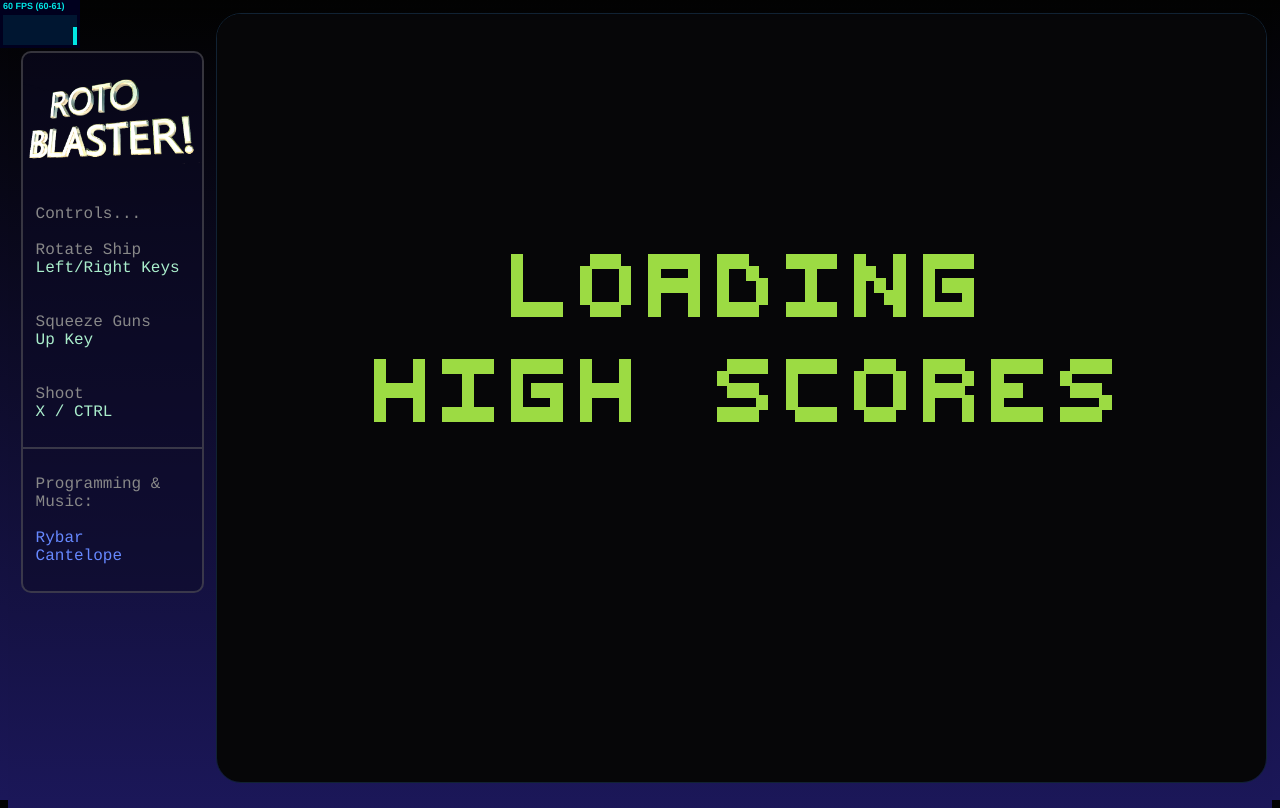
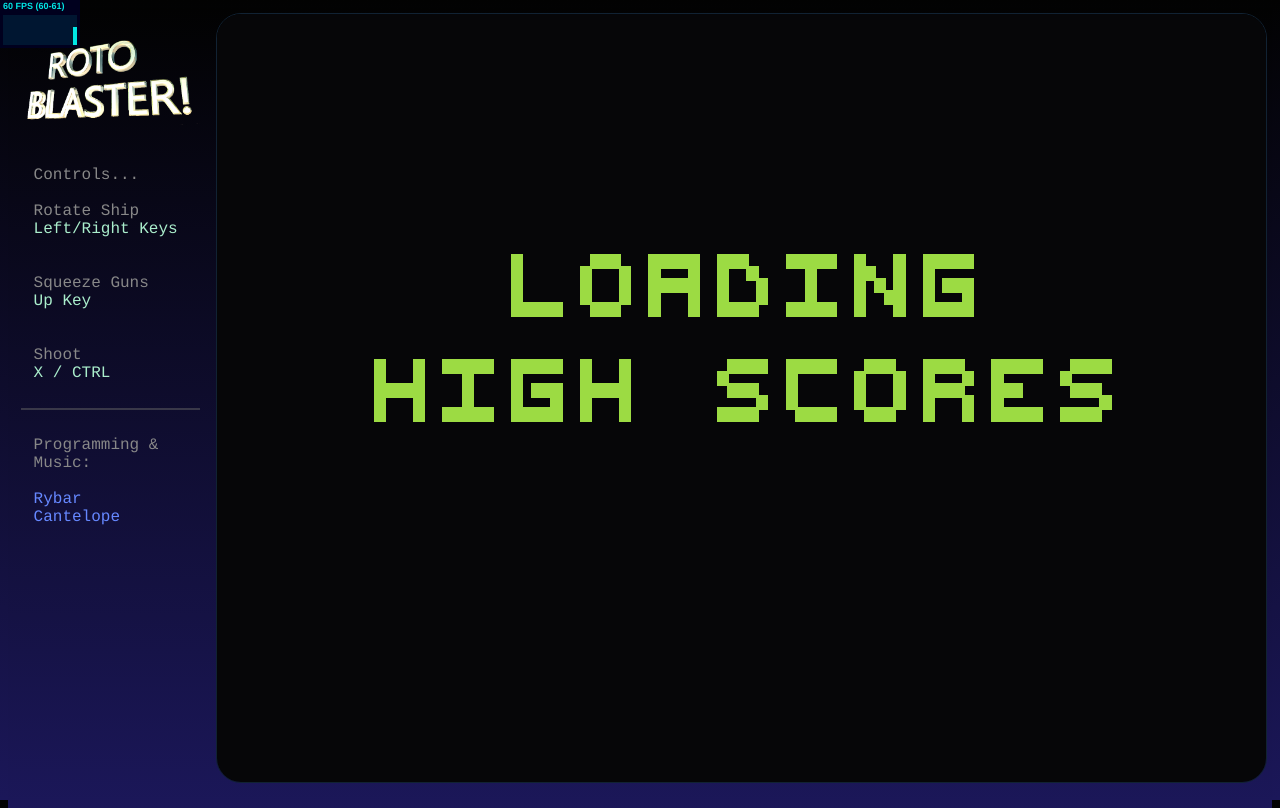
Before and after one commit to srmcgann/tunnel, a plain HTML site: page index.html in a window 1280 px wide. Drawn offline with Linux system fonts and the light colour scheme; no server answers.

Commit message:
minor CSS adjustment

```diff
--- a/index.html
+++ b/index.html
@@ -2,7 +2,7 @@
 <html>
 	<head>
 		<meta charset="UTF-8">
-		<link rel="stylesheet" type="text/css" href="style.css">
+		<link rel="stylesheet" type="text/css" href="style.css?2">
 	</head>
 	<body>
 		<canvas id=canvas></canvas>
--- a/style.css
+++ b/style.css
@@ -31,17 +31,14 @@ html,body{
 #instructions{
   position:absolute;
   font-family:courier,arial,tahoma;
-  top:4vw;
+  top:0;
+  margin-top:5vh;
   width:14vw;
   color:#aec;
   font-size:1.25vw;
   margin-left:1vw;
   text-align: left;
-  border:2px solid rgba(100,100,100,.5);
   border-radius:10px;
-  background:rgba(12,10,38,.5);
-  padding-top:2vw;
-  padding-bottom:2vw;
 }
 
 .caption{
```
